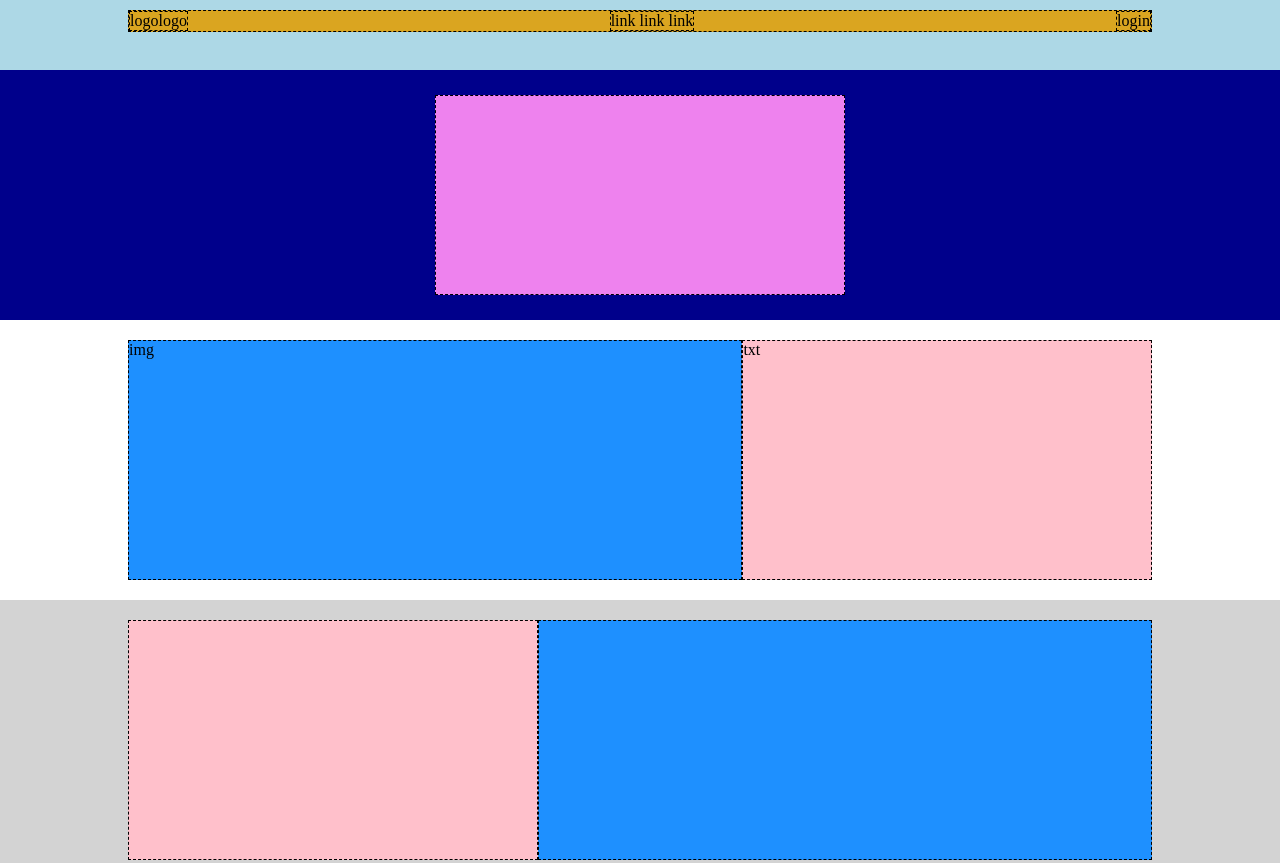
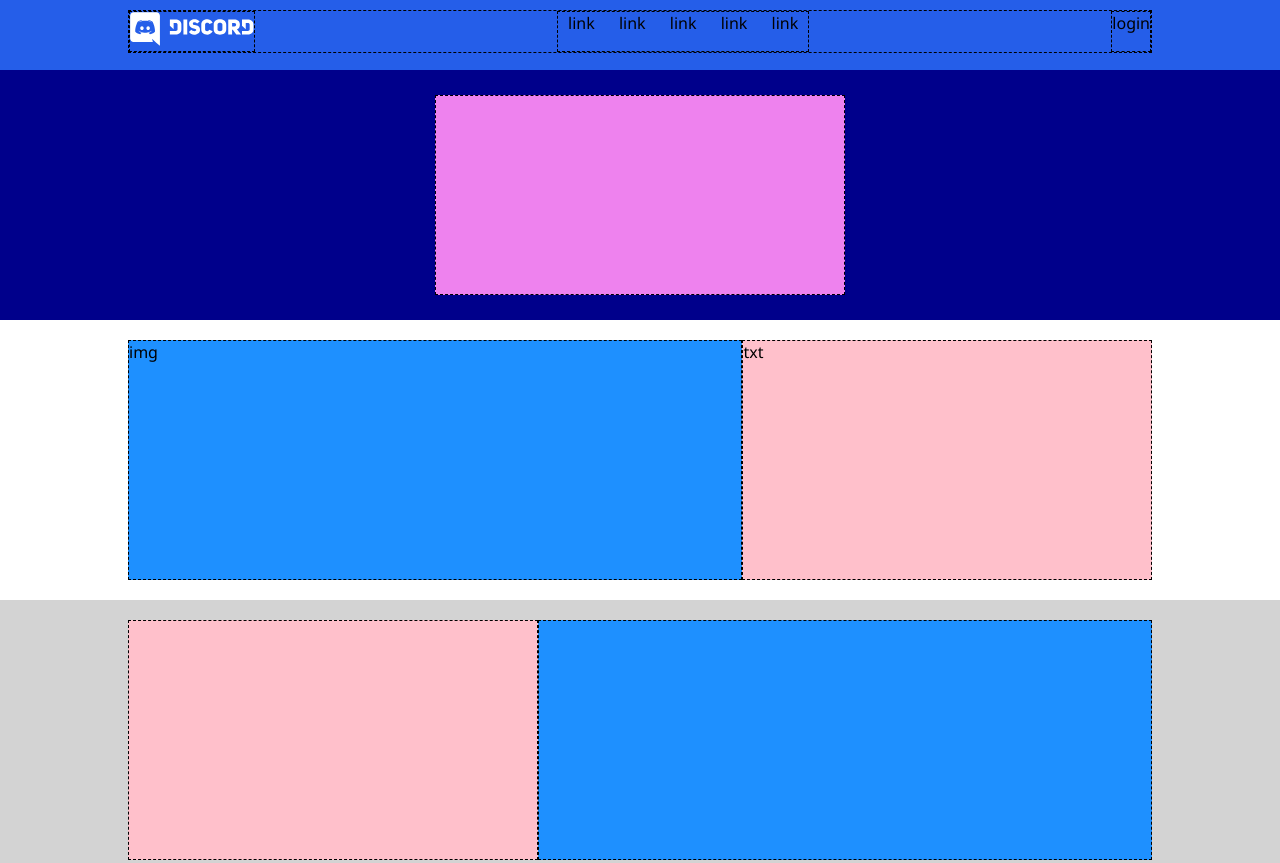
Before and after one commit to silviapetrino/htmlcss-discord, a plain HTML site: page index.html in a window 1280 px wide. Shown: the top 863 px of the page. Drawn offline with Linux system fonts and the light colour scheme.

Commit message:
[add] font family noto sans

```diff
--- a/css/style.css
+++ b/css/style.css
@@ -5,7 +5,8 @@
 }
 
 body {
-  background-color: #add8e6;
+  background-color: #255EE9;
+  font-family: 'Noto Sans', sans-serif;
 }
 
 .container,
@@ -28,13 +29,13 @@ footer .foot-nav-container {
 }
 
 header {
-  background-color: #add8e6;
+  background-color: #255EE9;
   height: 50px;
   margin: 10px auto;
 }
 
 header .header-container {
-  background-color: #daa520;
+  background-color: #255EE9;
   border: 1px dashed black;
 }
 
@@ -47,6 +48,15 @@ header .logo {
 header .nav {
   text-align: center;
   border: 1px dashed black;
+}
+
+header .nav ul {
+  list-style: none;
+}
+
+header .nav li {
+  display: inline;
+  padding: 10px;
 }
 
 header #login {
--- a/index.html
+++ b/index.html
@@ -4,6 +4,10 @@
   <meta charset="UTF-8">
   <meta name="viewport" content="width=device-width, initial-scale=1.0">
   <link rel="stylesheet" href="https://cdnjs.cloudflare.com/ajax/libs/font-awesome/6.4.0/css/all.min.css" integrity="sha512-iecdLmaskl7CVkqkXNQ/ZH/XLlvWZOJyj7Yy7tcenmpD1ypASozpmT/E0iPtmFIB46ZmdtAc9eNBvH0H/ZpiBw==" crossorigin="anonymous" referrerpolicy="no-referrer" />
+  <link rel="preconnect" href="https://fonts.googleapis.com">
+  <link rel="preconnect" href="https://fonts.gstatic.com" crossorigin>
+  <link href="https://fonts.googleapis.com/css2?family=Noto+Sans:wght@400;700&display=swap" rel="stylesheet">
+
   <link rel="stylesheet" href="css/style.css">
   <title>Discord</title>
 </head>
@@ -12,8 +16,18 @@
   <!-- header section  -->
   <header>
     <div class="header-container">
-      <div class="logo">logologo</div>
-      <div class="nav">link link link</div>
+      <div class="logo">
+        <img src="./img/logo.svg" alt="logo-discord" title="logo">
+      </div>
+      <nav class="nav">
+        <ul>
+          <li>link</li>
+          <li>link</li>
+          <li>link</li>
+          <li>link</li>
+          <li>link</li>
+        </ul>
+      </nav>
       <div id="login">login</div>
     </div>
   </header>
```
